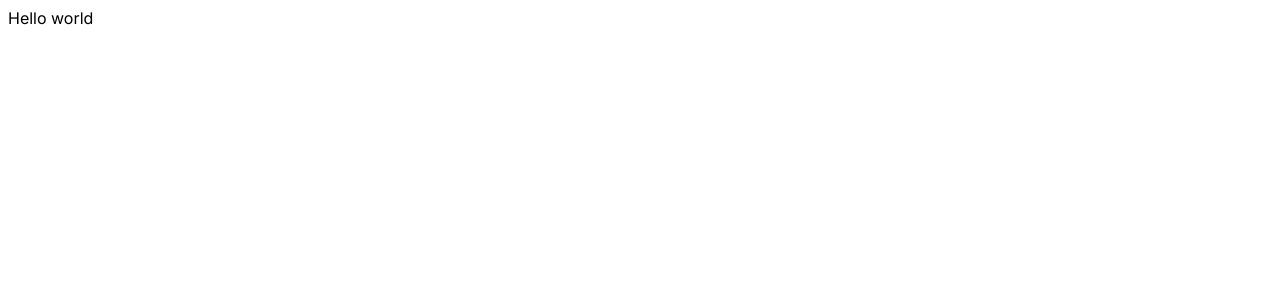
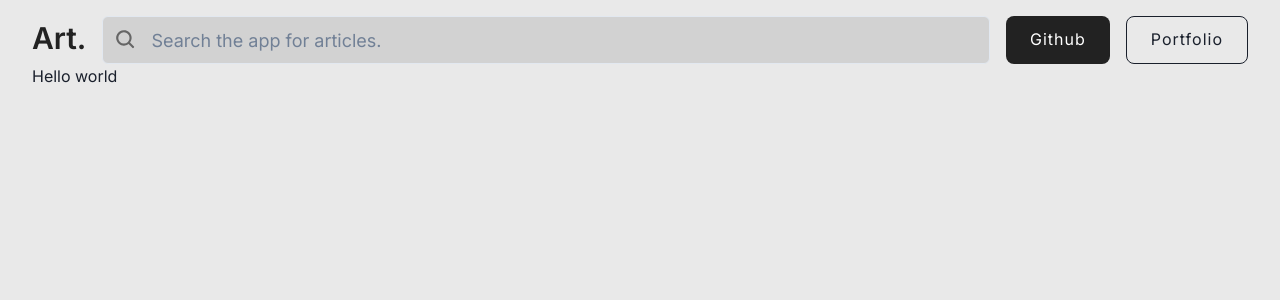
Before and after one commit to kartik-dhawan/Bhyve.Interview.UI, a Next.js app: page / in a window 1280 px wide. Shown: the top 300 px of the page. Built offline with nearby package versions, Linux system fonts and the light colour scheme.

Commit message:
BH-03: Added navbar UI desktop

```diff
--- a/src/app/layout.tsx
+++ b/src/app/layout.tsx
@@ -1,10 +1,12 @@
+import Navbar from "@/components/Navbar"
+import { ChakraProvider } from "@chakra-ui/react"
 import type { Metadata } from "next"
 import { Inter } from "next/font/google"
 
 const inter = Inter({ subsets: ["latin"] })
 
 export const metadata: Metadata = {
-  title: "Create Next App",
+  title: "Bhyve Interview Task",
   description: "Generated by create next app",
 }
 
@@ -14,8 +16,16 @@ export default function RootLayout({
   children: React.ReactNode
 }) {
   return (
-    <html lang="en">
-      <body className={inter.className}>{children}</body>
+    <html lang="en" className={inter.className}>
+      <body
+        className={inter.className}
+        style={{ backgroundColor: "#e9e9e9", padding: "1rem 2rem" }}
+      >
+        <ChakraProvider>
+          <Navbar />
+          {children}
+        </ChakraProvider>
+      </body>
     </html>
   )
 }
--- /dev/null
+++ b/src/components/Navbar/index.tsx
@@ -0,0 +1,70 @@
+"use client"
+
+import React from "react"
+import {
+  Flex,
+  Input,
+  Text,
+  Button,
+  InputGroup,
+  InputLeftElement,
+} from "@chakra-ui/react"
+import { SearchIcon } from "@chakra-ui/icons"
+import { styles } from "./styles"
+import Link from "next/link"
+import { GITHUB_URL, PORTFOLIO_URL } from "@/utils/constants"
+
+export default function Navbar() {
+  return (
+    <Flex gap={4}>
+      <Text fontSize="3xl" fontWeight={600} color="#222">
+        Art.
+      </Text>
+
+      {/* navbar search input */}
+      <InputGroup>
+        <InputLeftElement>
+          <SearchIcon sx={styles.navbarSearchIcon} />
+        </InputLeftElement>
+        <Input
+          placeholder="Search the app for articles."
+          size="lg"
+          type="outline"
+          sx={{ backgroundColor: "#d2d2d2", color: "#888" }}
+          focusBorderColor="#e9e9e9"
+          textColor="#d2d2d2"
+        />
+      </InputGroup>
+
+      {/* navbar action buttons */}
+      <Link href={GITHUB_URL} target="_blank">
+        <Button
+          size="lg"
+          backgroundColor="#222"
+          colorScheme="#e9e9e9"
+          variant="solid"
+          fontWeight={400}
+          px={{ base: 8, md: 6 }}
+          _hover={{ backgroundColor: "#333" }}
+          sx={styles.primaryButtons}
+        >
+          Github
+        </Button>
+      </Link>
+      <Link href={PORTFOLIO_URL} target="_blank">
+        <Button
+          variant="outline"
+          size="lg"
+          colorScheme="#222"
+          fontWeight={400}
+          py={2}
+          px={{ base: 8, md: 6 }}
+          _hover={{ backgroundColor: "#2222221b" }}
+          sx={styles.primaryButtons}
+        >
+          Portfolio
+        </Button>
+      </Link>
+    </Flex>
+  )
+}
--- /dev/null
+++ b/src/components/Navbar/styles.ts
@@ -0,0 +1,18 @@
+export const styles = {
+  primaryButtons: {
+    letterSpacing: "1px",
+    borderRadius: "8px",
+    fontSize: {
+      base: "16px",
+      md: "14px",
+      xl: "16px",
+    },
+  },
+  navbarSearchIcon: {
+    padding: "8px 0px 0px 8px",
+    boxSizing: "border-box",
+    borderRadius: "8px",
+    boxSize: 7,
+    color: "#666",
+  },
+}
--- /dev/null
+++ b/src/utils/constants.ts
@@ -0,0 +1,2 @@
+export const PORTFOLIO_URL = "https://kartikdhawan.in"
+export const GITHUB_URL = "https://github.com/kartik-dhawan/Bhyve.Interview.UI"
--- /dev/null
+++ b/src/utils/fonts.ts
@@ -0,0 +1,8 @@
+import { Inter } from "next/font/google"
+
+export const inter = Inter({
+  weight: ["300", "400", "500", "600"],
+  display: "swap",
+  subsets: ["latin"],
+  preload: true,
+})
```
Also changed, not shown: package.json (+7 -0 lines).
